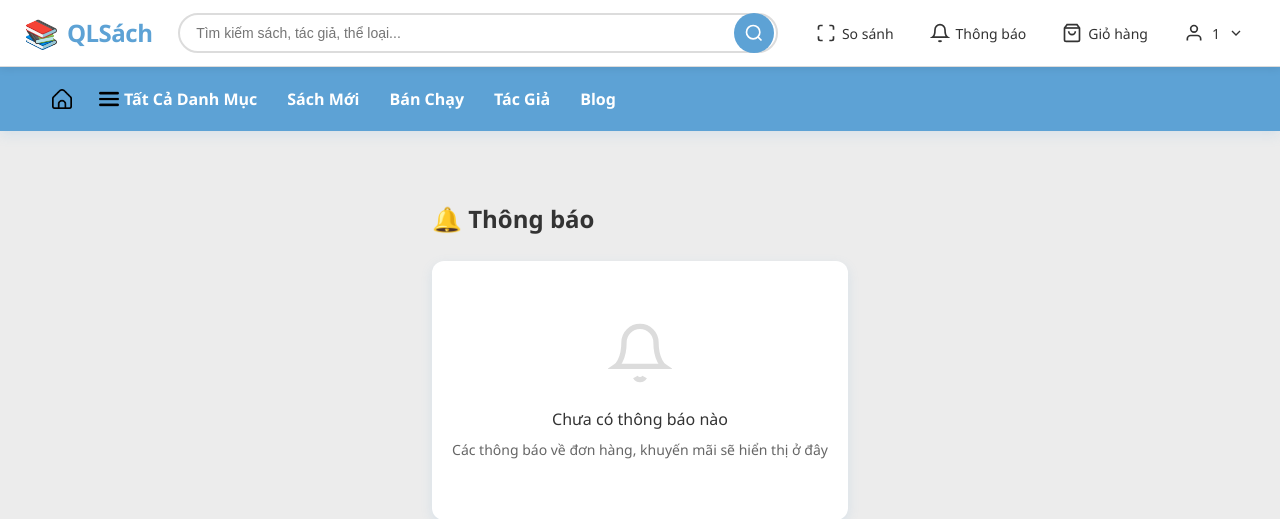
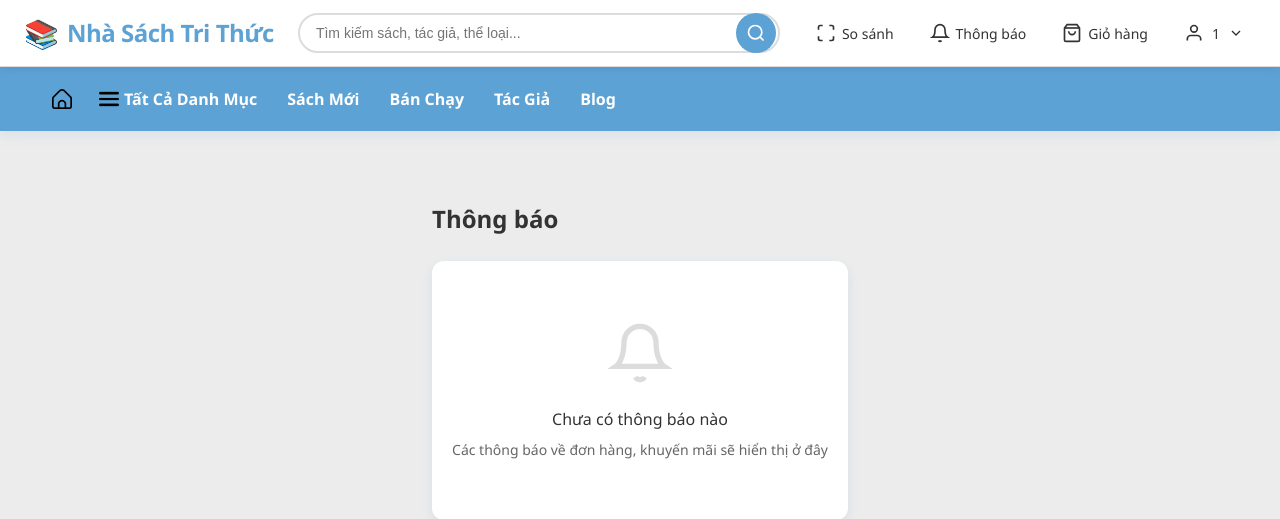
Before and after one commit to truonggiang2203/qlsach, a PHP site: page /qlsach/user/notifications.php in a window 1280 px wide. Shown: the top 519 px of the page. Run offline with PHP 8.4, Linux system fonts and the light colour scheme; the visitor is signed in with stand-in values (Sample User, id 1); data comes from the database, SQL or seed files in the repository.

Commit message:
update part 6

```diff
--- a/includes/footer.php
+++ b/includes/footer.php
@@ -305,7 +305,7 @@
                 <div class="msg-line">
                     <img src="${botAvatar}" class="avatar">
                     <div class="msg-bot">
-                        Xin chào! 👋<br>
+                        Xin chào!<br>
                         Mình là chatbot hỗ trợ QL Sách.<br>
                         Bạn muốn hỏi gì không?
                     </div>
@@ -356,7 +356,7 @@
             box.innerHTML += `
                 <div class="msg-line">
                     <img src="${botAvatar}" class="avatar">
-                    <div class="msg-bot">🛒 Đã thêm <strong>${id}</strong> vào giỏ hàng!</div>
+                    <div class="msg-bot">Đã thêm <strong>${id}</strong> vào giỏ hàng!</div>
                 </div>
             `;
             box.scrollTop = box.scrollHeight;
--- a/includes/header.php
+++ b/includes/header.php
@@ -31,7 +31,7 @@
 <head>
     <meta charset="UTF-8">
     <meta name="viewport" content="width=device-width, initial-scale=1.0">
-    <title>QLSách - Cửa hàng sách</title>
+    <title>NSTT - Nhà Sách Tri Thức</title>
     <link rel="stylesheet" href="/qlsach/public/css/style.css">
     <link rel="stylesheet" href="/qlsach/public/css/wishlist-button.css">
     <?php if (strpos($_SERVER['REQUEST_URI'], 'checkout') !== false): ?>
@@ -70,7 +70,7 @@
         <div class="header-logo">
             <a href="/qlsach/public/index.php" class="logo-link">
                 <span class="logo-icon">📚</span>
-                <span class="logo-text">QLSách</span>
+                <span class="logo-text">Nhà Sách Tri Thức</span>
             </a>
         </div>
 
--- a/user/checkout.php
+++ b/user/checkout.php
@@ -90,7 +90,7 @@
 
 <div class="checkout-page">
     <div class="checkout-header">
-        <h2>💳 Thanh toán đơn hàng</h2>
+        <h2>Thanh toán đơn hàng</h2>
         <p style="color: #666; margin-top: 8px;">Vui lòng kiểm tra thông tin đơn hàng và thanh toán</p>
 
         <div class="checkout-steps">
--- a/user/notifications.php
+++ b/user/notifications.php
@@ -15,7 +15,7 @@
 <div class="container" style="margin-top: 30px; max-width: 900px;">
     <div class="notifications-header" style="display: flex; justify-content: space-between; align-items: center; margin-bottom: 24px;">
         <h2 style="margin: 0;">
-            🔔 Thông báo
+             Thông báo
             <?php if ($unreadCount > 0): ?>
                 <span style="background: var(--danger); color: white; padding: 4px 8px; border-radius: 12px; font-size: 14px; margin-left: 8px;">
                     <?= $unreadCount ?> chưa đọc
@@ -63,19 +63,19 @@
                                 if (isset($notif['type'])) {
                                     switch ($notif['type']) {
                                         case 'success':
-                                            $typeIcon = '✅';
+                                            $typeIcon = '';
                                             $typeColor = '#4CAF50';
                                             break;
                                         case 'warning':
-                                            $typeIcon = '⚠️';
+                                            $typeIcon = '';
                                             $typeColor = '#FF9800';
                                             break;
                                         case 'error':
-                                            $typeIcon = '❌';
+                                            $typeIcon = '';
                                             $typeColor = 'var(--danger)';
                                             break;
                                         default:
-                                            $typeIcon = '🔔';
+                                            $typeIcon = '';
                                     }
                                 }
                                 ?>
@@ -91,7 +91,7 @@
                                 <?= htmlspecialchars($notif['message'] ?? '') ?>
                             </p>
                             <div style="display: flex; align-items: center; gap: 12px; font-size: 12px; color: #999;">
-                                <span>📅 <?= isset($notif['created_at']) ? date('d/m/Y H:i', strtotime($notif['created_at'])) : 'Vừa xong' ?></span>
+                                <span> <?= isset($notif['created_at']) ? date('d/m/Y H:i', strtotime($notif['created_at'])) : 'Vừa xong' ?></span>
                                 <?php if (isset($notif['link']) && $notif['link']): ?>
                                     <a href="<?= htmlspecialchars($notif['link']) ?>"
                                        style="color: var(--primary); text-decoration: none; font-weight: 500;">
--- a/user/thankyou.php
+++ b/user/thankyou.php
@@ -30,7 +30,7 @@
             <p style="color: #666; margin-bottom: 24px;">Cảm ơn bạn đã mua sắm tại <b style="color: var(--primary);">Nhà Sách Tri Thức</b>. Đơn hàng của bạn đã được xác nhận.</p>
             <?php if ($paymentInfo && $paymentInfo->ten_pttt && strpos($paymentInfo->ten_pttt, 'COD') !== false): ?>
                 <div style="background: #fff3cd; border-left: 4px solid #ffc107; padding: 16px; border-radius: 6px; margin-bottom: 24px; text-align: left;">
-                    <strong style="color: #856404;">💡 Lưu ý:</strong>
+                    <strong style="color: #856404;">Lưu ý:</strong>
                     <p style="margin: 8px 0 0 0; color: #856404;">Bạn sẽ thanh toán khi nhận hàng. Vui lòng chuẩn bị đúng số tiền để thanh toán cho nhân viên giao hàng.</p>
                 </div>
             <?php endif; ?>
```
